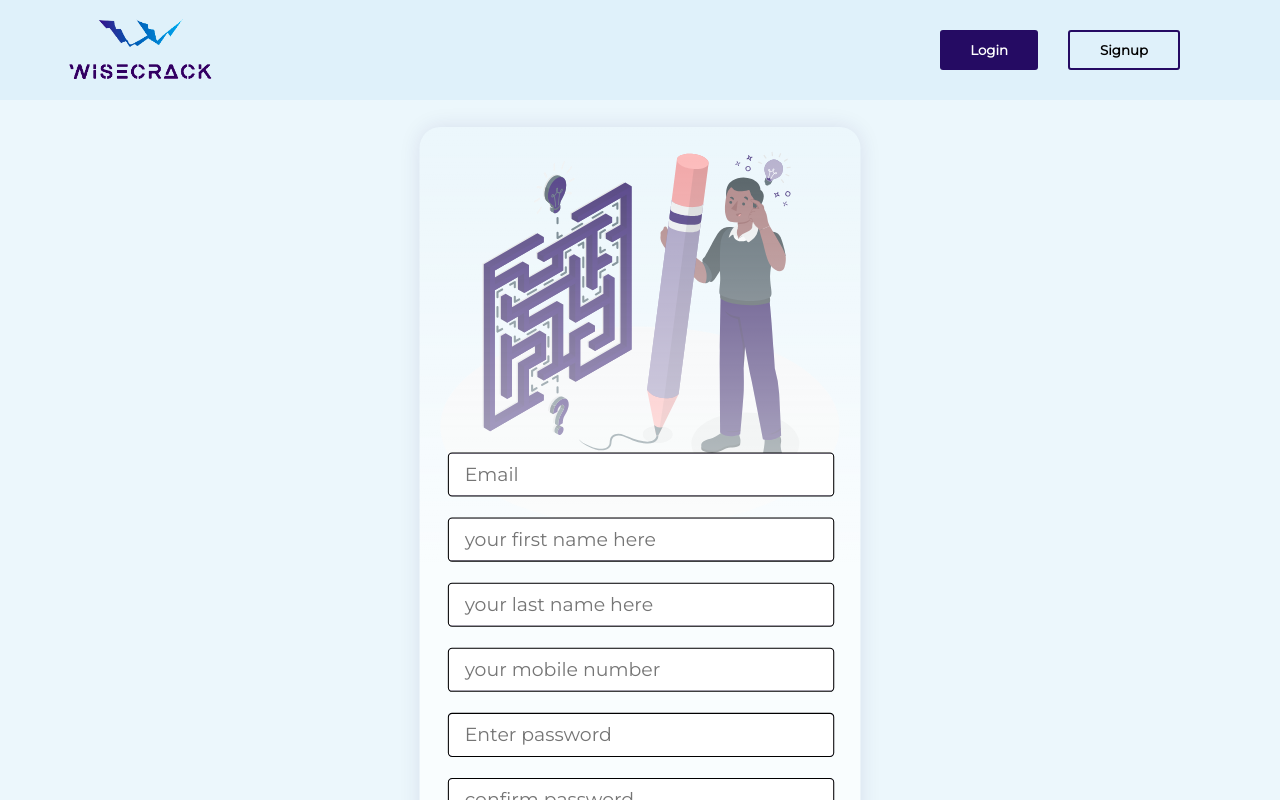
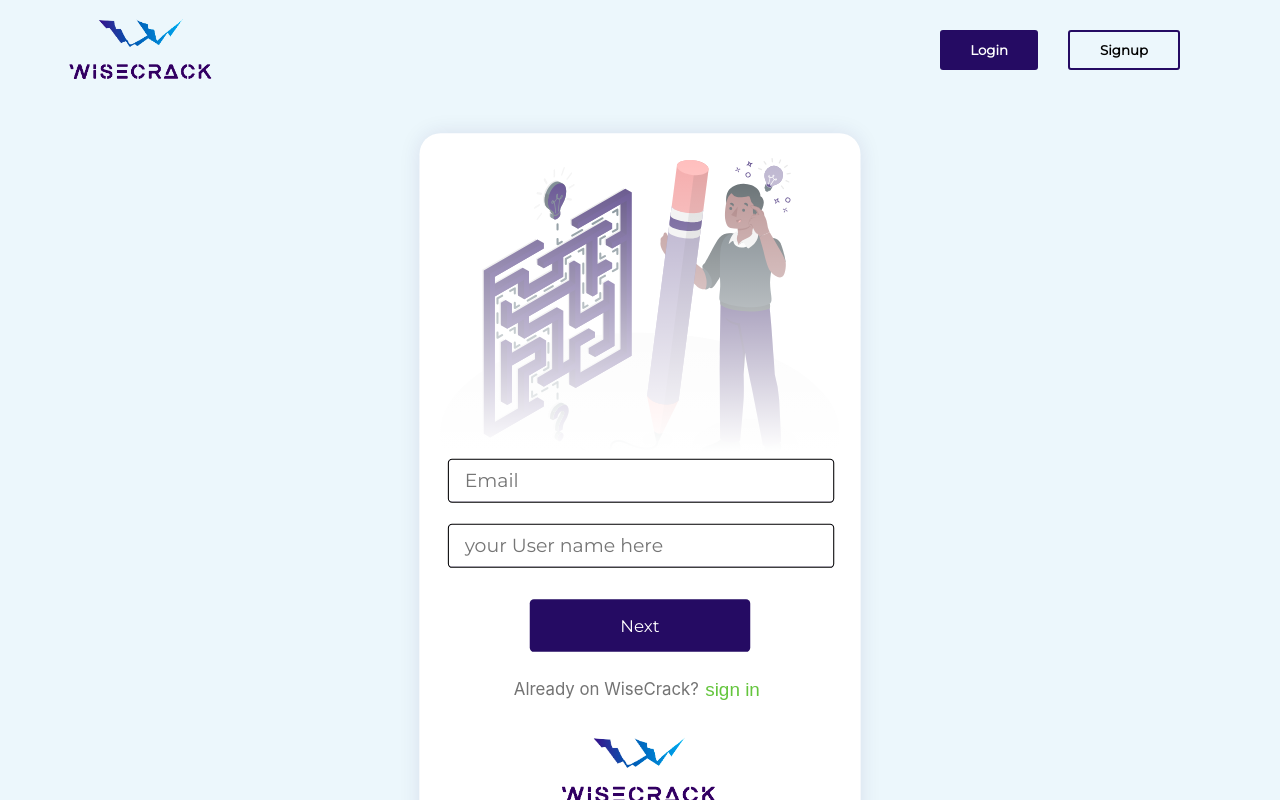
Before and after one commit to draco-git/skillenza_personal, a React (Create React App) app: page / in a window 1280 px wide. Both pictures are taken after a click on the button "Signup". Shown: the top 800 px of the page. Built offline with nearby package versions, Linux system fonts and the light colour scheme.

Commit message:
added smoothings and final touches

```diff
--- a/package.json
+++ b/package.json
@@ -35,5 +35,8 @@
       "last 1 firefox version",
       "last 1 safari version"
     ]
+  },
+  "devDependencies": {
+    "react-router-dom": "^6.3.0"
   }
 }
--- a/src/components/navbar/navbar.css
+++ b/src/components/navbar/navbar.css
@@ -5,7 +5,7 @@
   /* justify-items: center; */
   align-items: center;
   position: sticky;
-  background-color: rgb(192, 227, 245,0.5);
+  background-color: rgb(192, 227, 245,0.3);
   top: 0;
   z-index: 2000;
   /* border-bottom: 1px solid black; */
--- a/src/components/navbar/navbar.js
+++ b/src/components/navbar/navbar.js
@@ -1,6 +1,7 @@
 import React from "react";
 import "./navbar.css";
 import png from "../../sources/images/logo.png";
+// import {Outlet,Link} from "react-router-dom";
 export default function navbar(props) {
   return (
     <div className="navbar">
--- a/src/containers/Landingpage/Landingpage.css
+++ b/src/containers/Landingpage/Landingpage.css
@@ -1,21 +1,15 @@
-.bg-container {
-  position: relative;
-  top: 0;
-  width: 100%;
-  height: auto;
-  z-index: -222;
 
+.bg{
+  height:100vh;
+  background-color: rgb(192, 227, 245, 0.3);
+  overflow: scroll;
+}
+.anim{
+  animation: fadeInAnimation ease 1s;
+    animation-iteration-count: 1;
 }
 
-.bg{
-  height: 1500px;
-  background-color: rgb(192, 227, 245, 0.3);
-}
-.anim{
-    animation: fadeInAnimation ease 1s;
-    animation-iteration-count: 1;
-    animation-fill-mode:forwards;
-}
+
 
 @keyframes fadeInAnimation {
   0% {
@@ -47,14 +41,21 @@
   z-index: -2;
   justify-items: center;
   align-items: center;
+
+  /* background-color: rgb(192, 227, 245, 0.3); */
+
+  /* background-color:blue; */
+  /* margin: 0; */
 }
 .imgclass {
+  transition-duration: 0.6s;
   grid-column: 2 / 3;
   height: 70%;
-  width: 80%;
-  margin-bottom: 250px;
+  width: 70%;
+  margin-bottom: 300px;
   /* justify-self: center; */
-  /* transform: scale(1.5) translateY(-80px); */
+
+  /* transform: scale(1.2) translateY(-80px); */
   object-fit: contain;
   opacity: 0.9;
 
--- a/src/containers/Landingpage/Landingpage.js
+++ b/src/containers/Landingpage/Landingpage.js
@@ -5,7 +5,9 @@ import Navbar from "../../components/navbar/navbar";
 import Login from "../loginandsignup/Login";
 import Signup from "../loginandsignup/Signup";
 import Forgot from "../loginandsignup/Forgot";
+
 import "./Landingpage.css";
+
 // import svg from "../../sources/images/codethinking.svg";
 // import svg2 from "../../sources/images/Coding _Flatline.svg";
 import svg from "../../sources/images/img7.svg";
@@ -32,28 +34,18 @@ export default function Landingpage() {
     let division;
 
     if (page==="login"){
-      division=<div className="signuporlogin" >
-                <Login fn={handleSignup} forgotfn={handleForgot}/>
-                <br />
-                <br /><br /><br /><br /><br /><br />
-                </div>;
+      division=
+                <Login fn={handleSignup} forgotfn={handleForgot}/>;
     }
     if (page==="signup"){
-      division=<div className="signuporlogin" >
-              <Signup fn={handleLogin}/>
-              <br />
-              <br /><br /><br /><br /><br /><br />
-              </div>;
+      division=<Signup fn={handleLogin}/>;
     }
     if(page==="home"){
-      division=<div className="anim" style={{height:"100vh"}}>
+      division=<div className="anim">
                 <div className="img-container">
                   <img  className="imgclass" src={svg} alt="not found" />
                 </div>
-
                 <Hero />
-
-
                 <div className="card-grid-container">
                   <Card title="For developers" btn="Start" />
                   <Card title="For trainers" btn="Grade up" />
@@ -61,42 +53,19 @@ export default function Landingpage() {
               </div> ;
     }
     if(page=='forgot'){
-      division=division=<div className="signuporlogin" >
-              <Forgot fn={handleSignup}/>
-              <br />
-              <br /><br /><br /><br /><br /><br />
-              </div>;
+      division=<Forgot fn={handleSignup}/>;
     }
 
 
   return (
     <div className="bg">
-    <div className="bg-outer">
-      {/* bg container */}
-      <div className="bg-container"></div>
       {/* nav bar */}
       <Navbar logfn={handleLogin} signupfn={handleSignup} homefn={handleHome}/>
-{/*    <div>
-      <div className="img-container">
-        <img  className="imgclass" src={svg} alt="not found" />
-      </div>
-
-      <Hero />
+      {/* content */}
+      {division}
 
 
-      <div className="card-grid-container">
-        <Card title="For developers" btn="Start" />
-        <Card title="For trainers" btn="Grade up" />
-      </div>
-      </div> */}
-      {/* <div className="signuporlogin" >
-      <Login />
-      <br />
-      <br /><br /><br /><br /><br /><br />
-      </div> */}
-      {division}
 
-    </div>
     </div>
   );
 }
--- a/src/containers/loginandsignup/Forgot.js
+++ b/src/containers/loginandsignup/Forgot.js
@@ -44,6 +44,7 @@ export default function Forgot(props) {
 
 
   return (
+    <div className="signuporlogin" >
     <div className="container">
       <div className='gradientt'>
     <div className="bg-img">
@@ -76,6 +77,7 @@ export default function Forgot(props) {
         </div>
         </div>
         </div>
+        </div>
 
 
         );
--- a/src/containers/loginandsignup/Login.js
+++ b/src/containers/loginandsignup/Login.js
@@ -45,6 +45,7 @@ export default function Login(props) {
 
 
   return (
+    <div className="signuporlogin" >
     <div className="container">
       <div className='gradientt'>
     <div className="bg-img">
@@ -54,6 +55,7 @@ export default function Login(props) {
         <div id="eleonsignin">
           <center>
           <form>
+          {/* <h2>Login</h2> */}
           {/* <label for="email">Enter email</label> */}
           <input type="email" name="email" placeholder="Email" id="txtEmail1" onInput={checkEmail1}/>
           {/* <label for="password">Enter password</label> */}
@@ -77,7 +79,7 @@ export default function Login(props) {
         </div>
         </div>
         </div>
-
+        </div>
 
         );
 }
--- a/src/containers/loginandsignup/Signup.js
+++ b/src/containers/loginandsignup/Signup.js
@@ -6,37 +6,37 @@ export default function Signup(props) {
       function checkEmail() {
             //alert("entered")
             var email = document.getElementById('txtEmail');
-            var warning=document.getElementById('mailwarning');
+            // var warning=document.getElementById('mailwarning');
             var filter = /^(([^<>()\[\]\\.,;:\s@"]+(\.[^<>()\[\]\\.,;:\s@"]+)*)|(".+"))@((\[[0-9]{1,3}\.[0-9]{1,3}\.[0-9]{1,3}\.[0-9]{1,3}])|(([a-zA-Z\-0-9]+\.)+[a-zA-Z]{2,}))$/;
             if (!filter.test(email.value)) {
-            warning.textContent="invalid Email"
-            warning.style.color="red"
+            // warning.textContent="invalid Email"
+            // warning.style.color="red"
             email.style.border="2px solid red"
 
             return false;
             }
-            warning.style.color="green"
-            warning.innerHTML="valid Email"
-            setTimeout(() => warning.innerHTML="", 2000);
+            // warning.style.color="green"
+            // warning.innerHTML="valid Email"
+            // setTimeout(() => warning.innerHTML="", 2000);
 
             email.style.border="2px solid green"
 
            return true
         }
         function checkFName() {
-            //alert("entered")
+            // alert("entered")
             var email = document.getElementById('txtfname');
-            var warning=document.getElementById('fnamewarning');
+            // var warning=document.getElementById('fnamewarning');
             var filter = /^[a-zA-Z]{1,}$/;
             if (!filter.test(email.value)) {
-            warning.textContent="invalid firstname"
-            warning.style.color="red"
+            // warning.textContent="invalid firstname"
+            // warning.style.color="red"
             email.style.border="2px solid red"
             return false;
             }
-            warning.style.color="green"
-            warning.innerHTML="valid fname"
-            setTimeout(() => warning.innerHTML="", 2000);
+            // warning.style.color="green"
+            // warning.innerHTML="valid fname"
+            // setTimeout(() => warning.innerHTML="", 2000);
             email.style.border="2px solid green"
 
            return true
@@ -84,6 +84,7 @@ export default function Signup(props) {
       }
 
   return (
+    <div className="signuporlogin" >
     <div className="container" style={{height:""}}>
     <div className='gradientt'>
     <div className="bg-img">
@@ -103,26 +104,26 @@ export default function Signup(props) {
           onInput={checkEmail}
           //value="mail@mail-domain.com"
         />
-        <span id="mailwarning"></span>
+        {/* <span id="mailwarning"></span> */}
         <input
           type="text"
           name="first"
-          placeholder="your first name here"
+          placeholder="your User name here"
           id="txtfname"
           onInput={checkFName}
           //value="firstname"
           title="no special characters and numbers"
         />
-        <span id="fnamewarning"></span>
-        <input
+        {/* <span id="fnamewarning"></span> */}
+        {/* <input
           type="text"
           name="last"
           placeholder="your last name here"
           id="txtlname"
           onInput={checkLName}
           //value="lastname"
-        />
-        <span id="lnamewarning"></span>
+        /> */}
+        {/* <span id="lnamewarning"></span>
         <input
           type="text"
           name="mobile"
@@ -137,11 +138,11 @@ export default function Signup(props) {
           type="password"
           name="cofirmpassword"
           placeholder="confirm password"
-        />
+        /> */}
         </center>
       </form>
       <br />
-      <button id="signbutton" onClick={checkform}>signup
+      <button id="signbutton" onClick={checkform}>Next
       </button>
       <div id="signup">
         <center>
@@ -165,5 +166,6 @@ export default function Signup(props) {
     </div>
     </div>
     </div>
+    </div>
   );
 }
--- a/src/containers/loginandsignup/styles.css
+++ b/src/containers/loginandsignup/styles.css
@@ -3,7 +3,7 @@ span{
     font-size: 10px;
   }
   .gradientt{
-    background: linear-gradient(to top,rgb(255, 255, 255,.7) 55%,transparent);
+    background: linear-gradient(to top,white 55%,transparent);
   }
 
   .signuporlogin{
@@ -12,6 +12,7 @@ span{
     flex-direction: column;
     align-items: center;
     justify-content: center;
+    /* background-color: rgb(192, 227, 245, 0.3); */
 
   }
 
@@ -32,6 +33,7 @@ span{
     animation: fadeInAnimation ease 1s;
     animation-iteration-count: 1;
     animation-fill-mode: forwards;
+    background-color: white;
 
   }
 
@@ -109,6 +111,7 @@ span{
     background-color: transparent;
     color: rgb(100, 197, 61);
     transition-duration: 0.3s;
+    font-size: 18px;
   }
   .transback:hover{
     color:#5573a5;
```
Also changed, not shown: 1 other file (tests, documents, lock files or other folders). Lines whose indentation alone changed are shown as unchanged.
